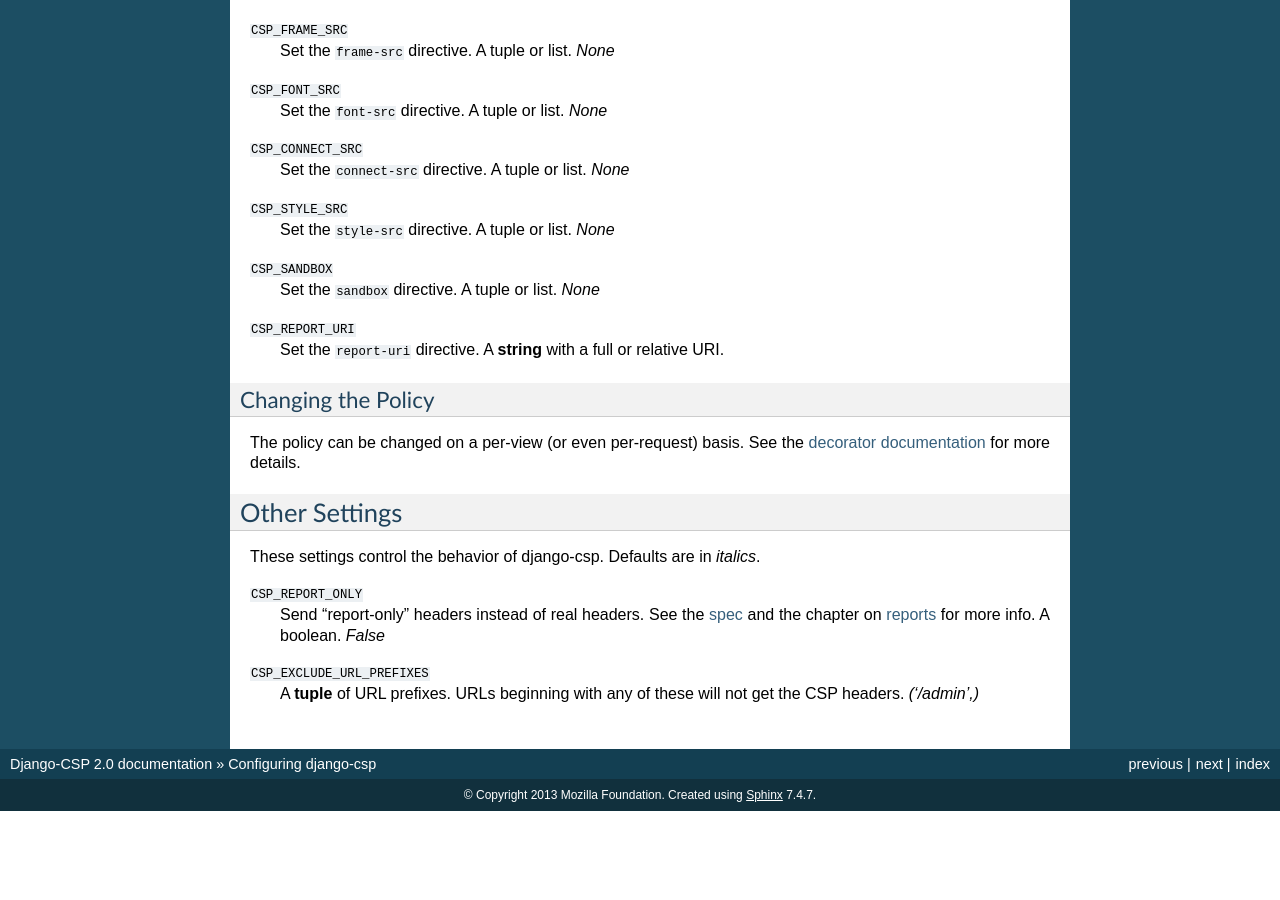
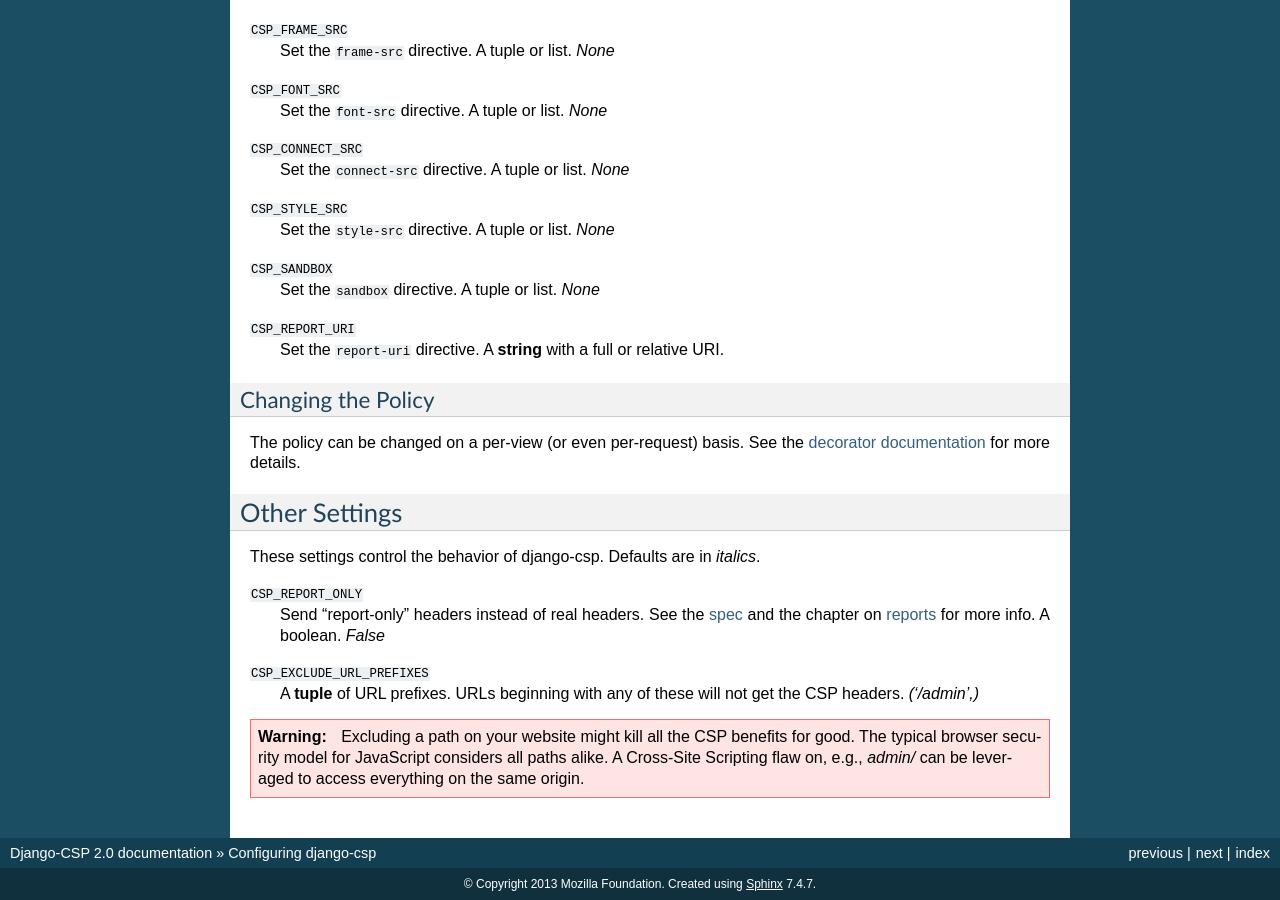
Before and after one commit to mozilla/django-csp, a Sphinx documentation site: the page built from docs/configuration.rst, in a window 1280 px wide and 900 px high, scrolled down 630 px. Built offline with Sphinx 7.4.7, drawn with Linux system fonts in a browser that asks for light colours; before the commit the page ends 1441 px from its top, so only the background shows below that.

Commit message:
add warning for csp exceptions
I found it notable to point out that XSS on one path gives DOM/XMLHttpRequest access to all other paths.
CSP exceptions sound like a bad idea to me, but might still be justifiable on secure subpages which underwent a higher level of scrutiny.

I hope this is valid sphinx syntax and shows a warning box. My knowledge in this area is limited.. :)

```diff
--- a/docs/configuration.rst
+++ b/docs/configuration.rst
@@ -72,6 +72,13 @@ These settings control the behavior of django-csp. Defaults are in
     A **tuple** of URL prefixes. URLs beginning with any of these will
     not get the CSP headers. *('/admin',)*
 
+.. warning::
+
+   Excluding a path on your website might kill all the CSP benefits for
+   good. The typical browser security model for JavaScript considers all
+   paths alike. A Cross-Site Scripting flaw on, e.g., `admin/` can be
+   leveraged to access everything on the same origin.
+
 
 .. _Content-Security-Policy: http://www.w3.org/TR/CSP/
 .. _spec: Content-Security-Policy_
```
